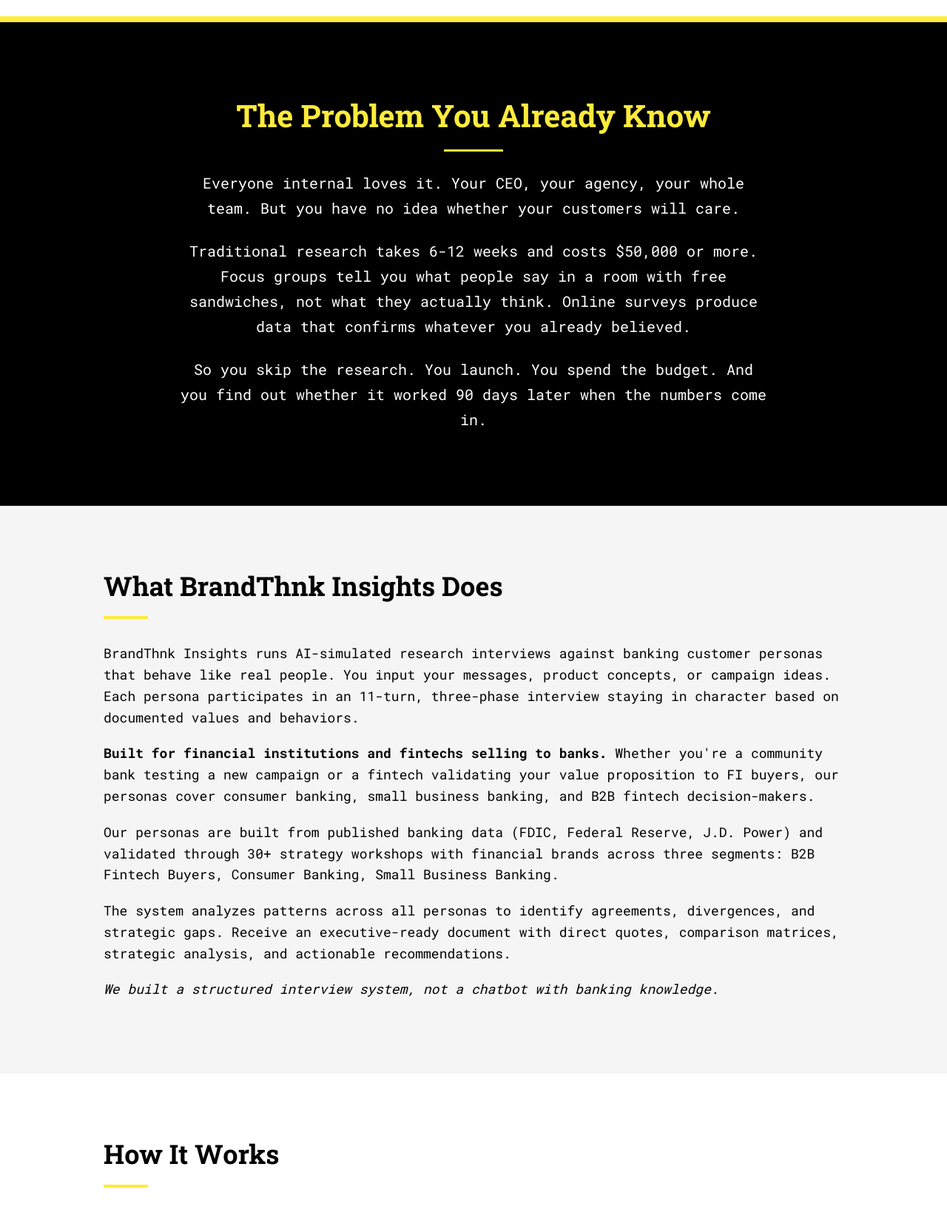
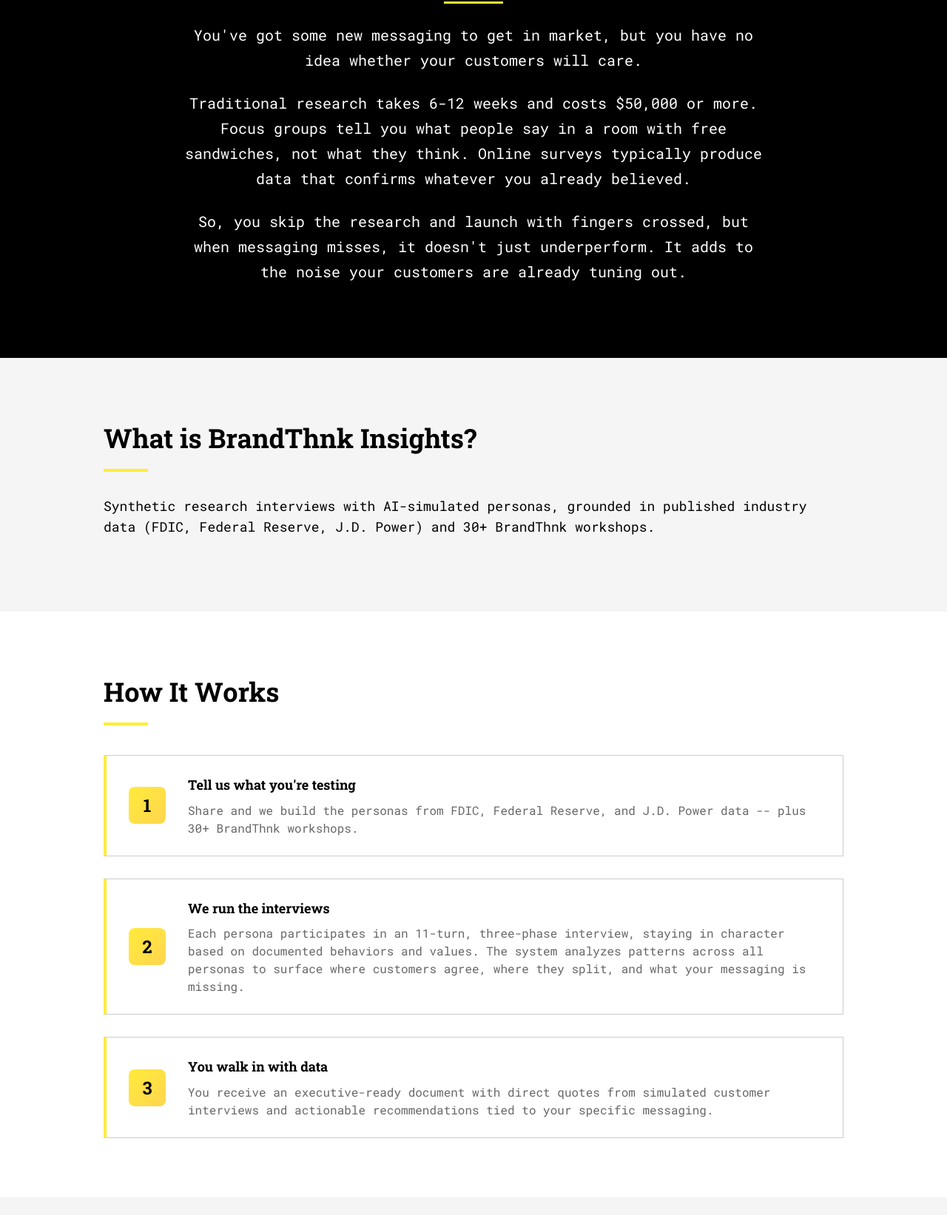
Before and after one commit to brand-thnk/brandthnk-website, a plain HTML site: page insights/index.html in a window 1280 px wide. Shown: the part 656-2299 px from the top of the page at 74% size. Drawn offline with Linux system fonts and the light colour scheme.

Commit message:
Complete rewrite of BrandThnk Insights page copy
- Hero: Change to 'Know before you go (live)' with messaging focus
- Problem: Reframe around messaging noise and customer attention
- Solution: Streamline to simple, direct explanation
- How It Works: Rewrite as clear 3-step numbered process
- CTAs: Update to 'Start Free Research Session' and 'Run A Free Session'
- Fix grammar error in step 3 description
- Update flow icons to work with numbers instead of emojis

```diff
--- a/insights/index.html
+++ b/insights/index.html
@@ -288,6 +288,9 @@
     align-items: center;
     justify-content: center;
     font-size: 24px;
+    font-family: 'Roboto Slab', serif;
+    font-weight: 700;
+    color: var(--black);
     flex-shrink: 0;
   }
 
@@ -432,11 +435,11 @@
 <!-- HERO -->
 <div class="hero">
   <div class="hero-content">
-    <h1>Your customers have opinions about your brand. Now you can hear them before you spend the budget.</h1>
-    <p>Synthetic research interviews with AI-simulated banking customer personas, grounded in published industry data and 30+ persona and strategy workshops with financial institutions and fintechs.</p>
+    <h1>Know before you go (live).</h1>
+    <p>You're about to spend the budget, now you can know if the messaging will land.</p>
     <div class="hero-cta">
-      <a href="/insights/run" class="btn btn-primary">Run Research Now</a>
-      <a href="#learn-more" class="btn btn-secondary">Learn More</a>
+      <a href="/insights/run" class="btn btn-primary">Start Free Research Session</a>
+      <a href="#learn-more" class="btn btn-secondary">See How It Works</a>
     </div>
   </div>
 </div>
@@ -447,9 +450,9 @@
     <div class="problem-content">
       <h2 class="problem-title">The Problem You Already Know</h2>
       <div class="problem-text">
-        <p>Everyone internal loves it. Your CEO, your agency, your whole team. But you have no idea whether your customers will care.</p>
-        <p>Traditional research takes 6-12 weeks and costs $50,000 or more. Focus groups tell you what people say in a room with free sandwiches, not what they actually think. Online surveys produce data that confirms whatever you already believed.</p>
-        <p>So you skip the research. You launch. You spend the budget. And you find out whether it worked 90 days later when the numbers come in.</p>
+        <p>You've got some new messaging to get in market, but you have no idea whether your customers will care.</p>
+        <p>Traditional research takes 6-12 weeks and costs $50,000 or more. Focus groups tell you what people say in a room with free sandwiches, not what they think. Online surveys typically produce data that confirms whatever you already believed.</p>
+        <p>So, you skip the research and launch with fingers crossed, but when messaging misses, it doesn't just underperform. It adds to the noise your customers are already tuning out.</p>
       </div>
     </div>
   </div>
@@ -458,13 +461,9 @@
 <!-- THE SOLUTION -->
 <section class="section section-alt">
   <div class="container">
-    <h2 class="section-title">What BrandThnk Insights Does</h2>
+    <h2 class="section-title">What is BrandThnk Insights?</h2>
     <div class="section-content">
-      <p>BrandThnk Insights runs AI-simulated research interviews against banking customer personas that behave like real people. You input your messages, product concepts, or campaign ideas. Each persona participates in an 11-turn, three-phase interview staying in character based on documented values and behaviors.</p>
-      <p><strong>Built for financial institutions and fintechs selling to banks.</strong> Whether you're a community bank testing a new campaign or a fintech validating your value proposition to FI buyers, our personas cover consumer banking, small business banking, and B2B fintech decision-makers.</p>
-      <p>Our personas are built from published banking data (FDIC, Federal Reserve, J.D. Power) and validated through 30+ strategy workshops with financial brands across three segments: B2B Fintech Buyers, Consumer Banking, Small Business Banking.</p>
-      <p>The system analyzes patterns across all personas to identify agreements, divergences, and strategic gaps. Receive an executive-ready document with direct quotes, comparison matrices, strategic analysis, and actionable recommendations.</p>
-      <p><em>We built a structured interview system, not a chatbot with banking knowledge.</em></p>
+      <p>Synthetic research interviews with AI-simulated personas, grounded in published industry data (FDIC, Federal Reserve, J.D. Power) and 30+ BrandThnk workshops.</p>
     </div>
   </div>
 </section>
@@ -475,34 +474,26 @@
     <h2 class="section-title">How It Works</h2>
     <div class="process-flow">
       <div class="flow-step">
-        <div class="flow-icon">⚙️</div>
+        <div class="flow-icon">1</div>
         <div class="flow-content">
-          <h3 class="flow-title">Input your research question</h3>
-          <p class="flow-description">Choose a research module and provide your materials—messages, concepts, or campaigns you want to test.</p>
+          <h3 class="flow-title">Tell us what you're testing</h3>
+          <p class="flow-description">Share and we build the personas from FDIC, Federal Reserve, and J.D. Power data -- plus 30+ BrandThnk workshops.</p>
         </div>
       </div>
 
       <div class="flow-step">
-        <div class="flow-icon">🤖</div>
+        <div class="flow-icon">2</div>
         <div class="flow-content">
-          <h3 class="flow-title">AI conducts structured interviews</h3>
-          <p class="flow-description">Each persona participates in an 11-turn, three-phase interview, staying in character based on documented behaviors and values.</p>
+          <h3 class="flow-title">We run the interviews</h3>
+          <p class="flow-description">Each persona participates in an 11-turn, three-phase interview, staying in character based on documented behaviors and values. The system analyzes patterns across all personas to surface where customers agree, where they split, and what your messaging is missing.</p>
         </div>
       </div>
 
       <div class="flow-step">
-        <div class="flow-icon">🔍</div>
+        <div class="flow-icon">3</div>
         <div class="flow-content">
-          <h3 class="flow-title">System analyzes and synthesizes</h3>
-          <p class="flow-description">Advanced analysis identifies patterns across personas, revealing agreements, divergences, and strategic insights.</p>
-        </div>
-      </div>
-
-      <div class="flow-step">
-        <div class="flow-icon">📊</div>
-        <div class="flow-content">
-          <h3 class="flow-title">Branded report delivered instantly</h3>
-          <p class="flow-description">Get executive-ready insights with direct quotes, comparison matrices, and actionable recommendations in minutes.</p>
+          <h3 class="flow-title">You walk in with data</h3>
+          <p class="flow-description">You receive an executive-ready document with direct quotes from simulated customer interviews and actionable recommendations tied to your specific messaging.</p>
         </div>
       </div>
 
@@ -517,7 +508,7 @@
   <div class="container" style="text-align: center;">
     <h2 class="section-title">Ready to test your ideas?</h2>
     <p style="font-size: 20px; margin-bottom: 30px; color: var(--gray);">Get research results in minutes instead of months.</p>
-    <a href="/insights/run" class="btn btn-primary">Start Research Now</a>
+    <a href="/insights/run" class="btn btn-primary">Run A Free Session</a>
   </div>
 </section>
 
```
